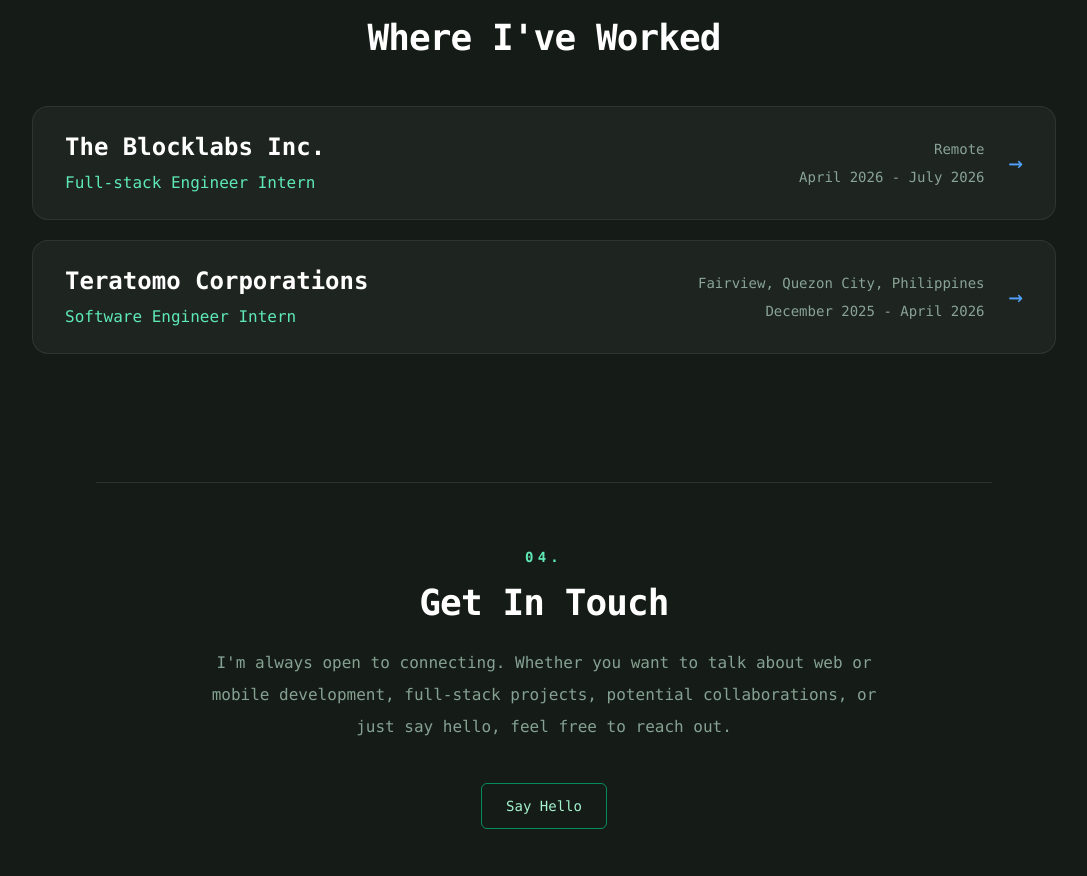
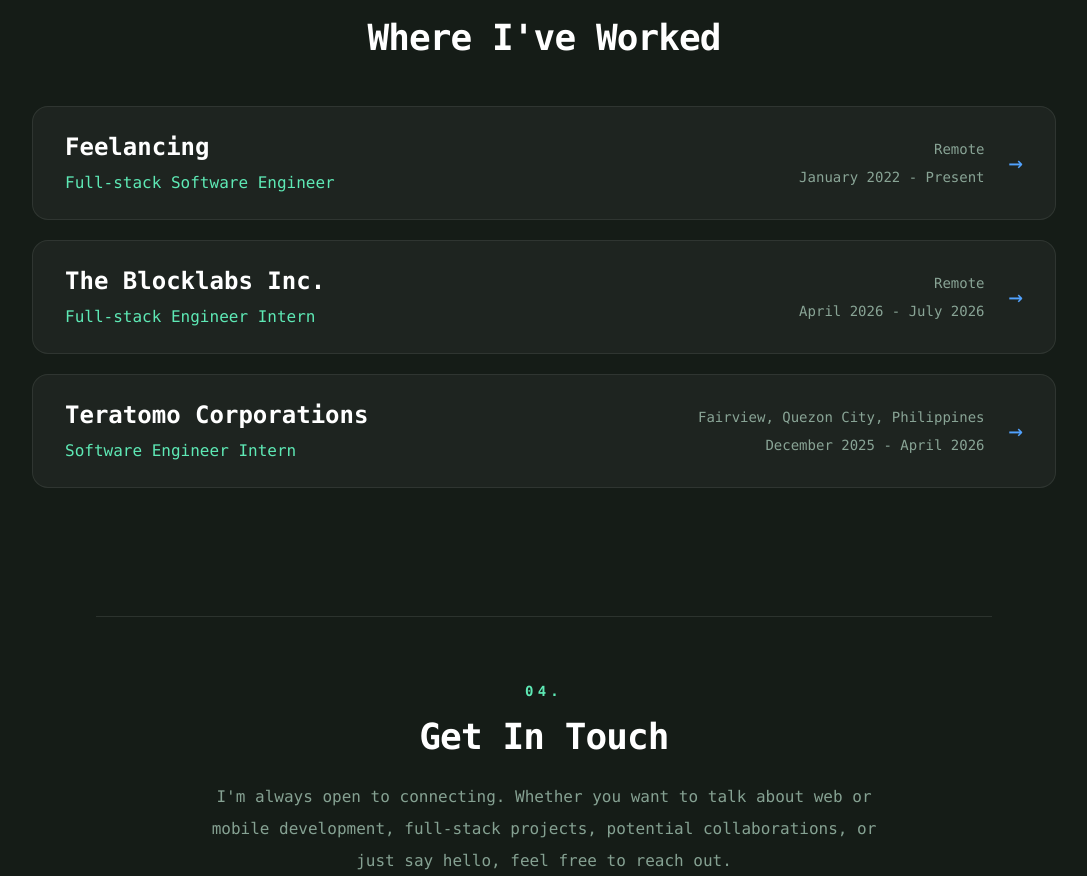
Before and after one commit to aizypena/2026-portfolio, a Next.js app: page / in a window 1280 px wide. Shown: the part 3963-4839 px from the top of the page, without its empty margins (96-1183 px from the left). Built offline with nearby package versions, Linux system fonts and the light colour scheme.

Commit message:
updated experience section

```diff
--- a/src/app/layout.tsx
+++ b/src/app/layout.tsx
@@ -14,8 +14,8 @@
 });
 
 export const metadata: Metadata = {
-  title: "Create Next App",
-  description: "Generated by create next app",
+  title: "Julyza Peña - Software Engineer",
+  description: "Software Engineer specializing in web and mobile development.",
 };
 
 export default function RootLayout({
--- a/src/app/page.tsx
+++ b/src/app/page.tsx
@@ -61,6 +61,12 @@
   ];
 
   const experienceItems = [
+    {
+      company: "Feelancing",
+      role: "Full-stack Software Engineer",
+      location: "Remote",
+      dates: "January 2022 - Present",
+    },
     {
       company: "The Blocklabs Inc.",
       role: "Full-stack Engineer Intern",
```
